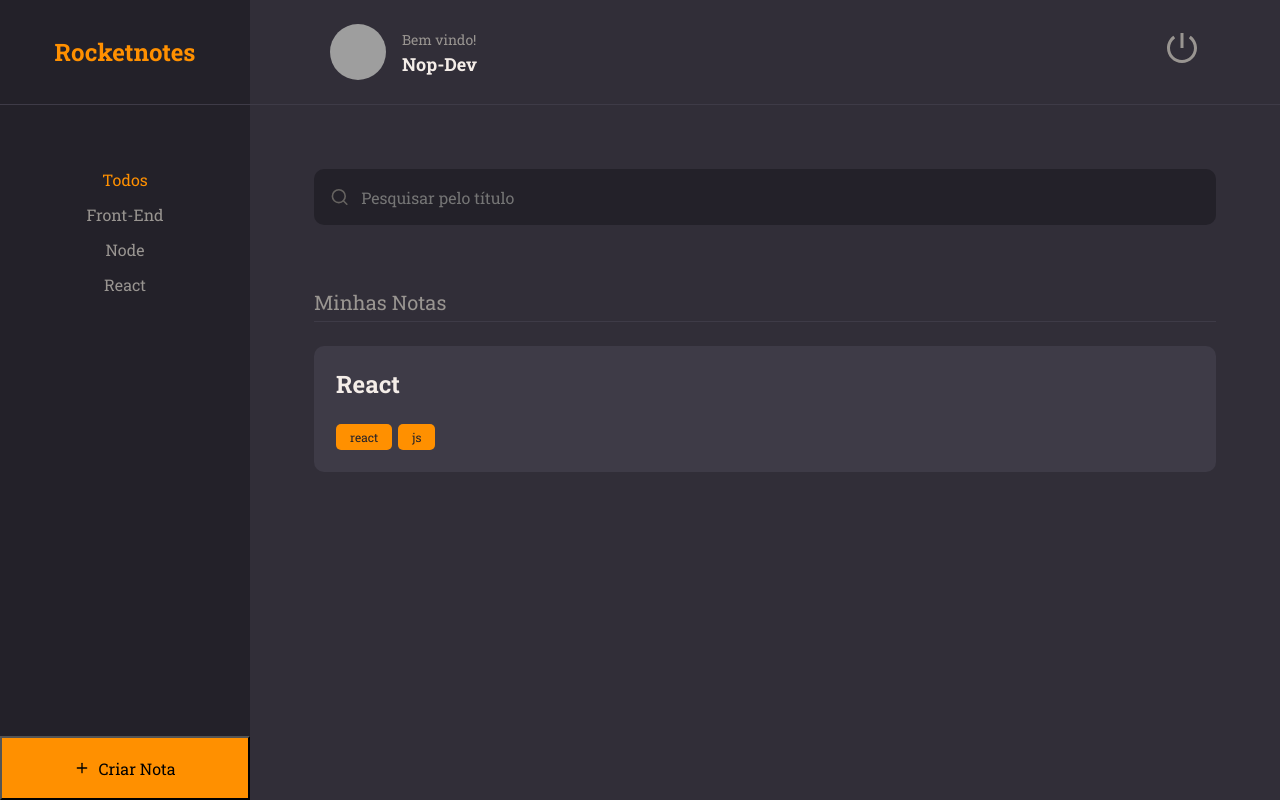
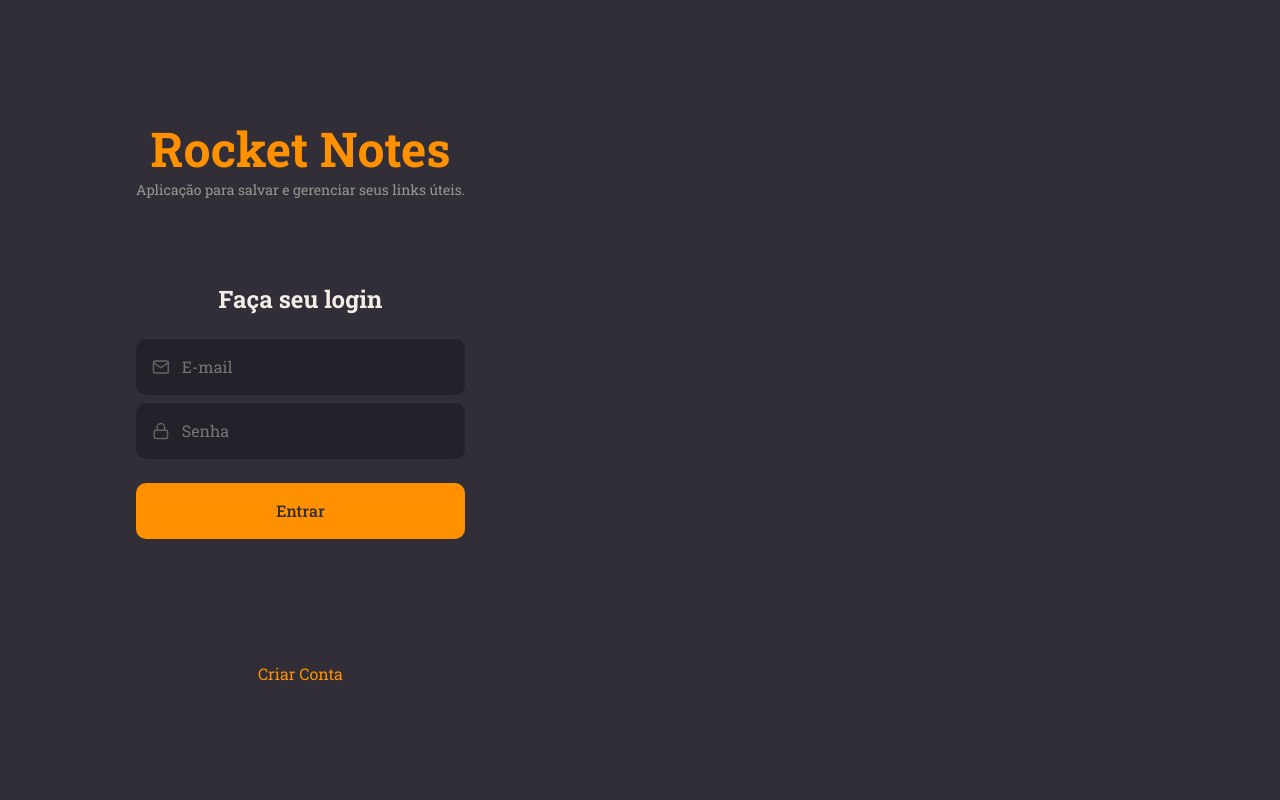
Before and after one commit to nop-dev/RocketNotes-React, a React (Vite) app: page / in a window 1280 px wide. Built offline with nearby package versions, Linux system fonts and the light colour scheme; grey boxes are pictures that could not be loaded.

Commit message:
feat: :sparkles: adiciona tela de login

```diff
--- a/src/main.jsx
+++ b/src/main.jsx
@@ -5,13 +5,13 @@
 import GlobalStyles from "./styles/global"
 import theme from "./styles/theme"
 
-import { Home } from './pages/Home'
+import { SignIn } from './pages/SignIn'
 
 ReactDOM.createRoot(document.getElementById('root')).render(
   <React.StrictMode>
     <ThemeProvider theme={theme}>
       <GlobalStyles/>
-        <Home/>
+        <SignIn/>
       </ThemeProvider>
   </React.StrictMode>,
 )
--- /dev/null
+++ b/src/pages/SignIn/index.jsx
@@ -0,0 +1,35 @@
+import { Container, Form } from './styles';
+import { FiLogIn, FiMail, FiLock } from 'react-icons/fi';
+
+import { Input } from '../../components/Input'
+import { Button } from '../../components/Button'
+import { ButtonText } from '../../components/ButtonText'
+
+export function SignIn() {
+    return(
+        <Container>
+            <Form>
+                <h1>Rocket Notes</h1>
+                <p>Aplicação para salvar e gerenciar seus links úteis.</p>
+
+                <h2>Faça seu login</h2>
+
+                <Input
+                    placeholder="E-mail"
+                    type="text"
+                    icon={FiMail}
+                 />
+
+                <Input
+                    placeholder="Senha"
+                    type="password"
+                    icon={FiLock}
+                 />
+
+                <Button title="Entrar" />
+
+                <a href="#"><ButtonText title="Criar Conta" $isactive /></a>
+            </Form>
+        </Container>
+    )
+}
--- /dev/null
+++ b/src/pages/SignIn/styles.js
@@ -0,0 +1,36 @@
+import styled from "styled-components";
+
+export const Container = styled.div`
+    height: 100vh;
+    display: flex;
+    align-items: stretch;
+`
+
+export const Form = styled.form`
+    padding: 0 136px;
+
+    display: flex;
+    flex-direction: column;
+    justify-content: center;
+    align-items: center;
+    text-align: center;
+
+    > h1 {
+        font-size: 48px;
+        color: ${({ theme }) => theme.COLORS.ORANGE};
+    }
+
+    > h2 {
+        font-size: 24px;
+        margin: 84px 0 24px;
+    }
+
+    > p {
+        font-size: 14px;
+        color: ${({ theme }) => theme.COLORS.GRAY_100};
+    }
+
+    > a {
+        margin-top: 124px;
+    }
+`
```
